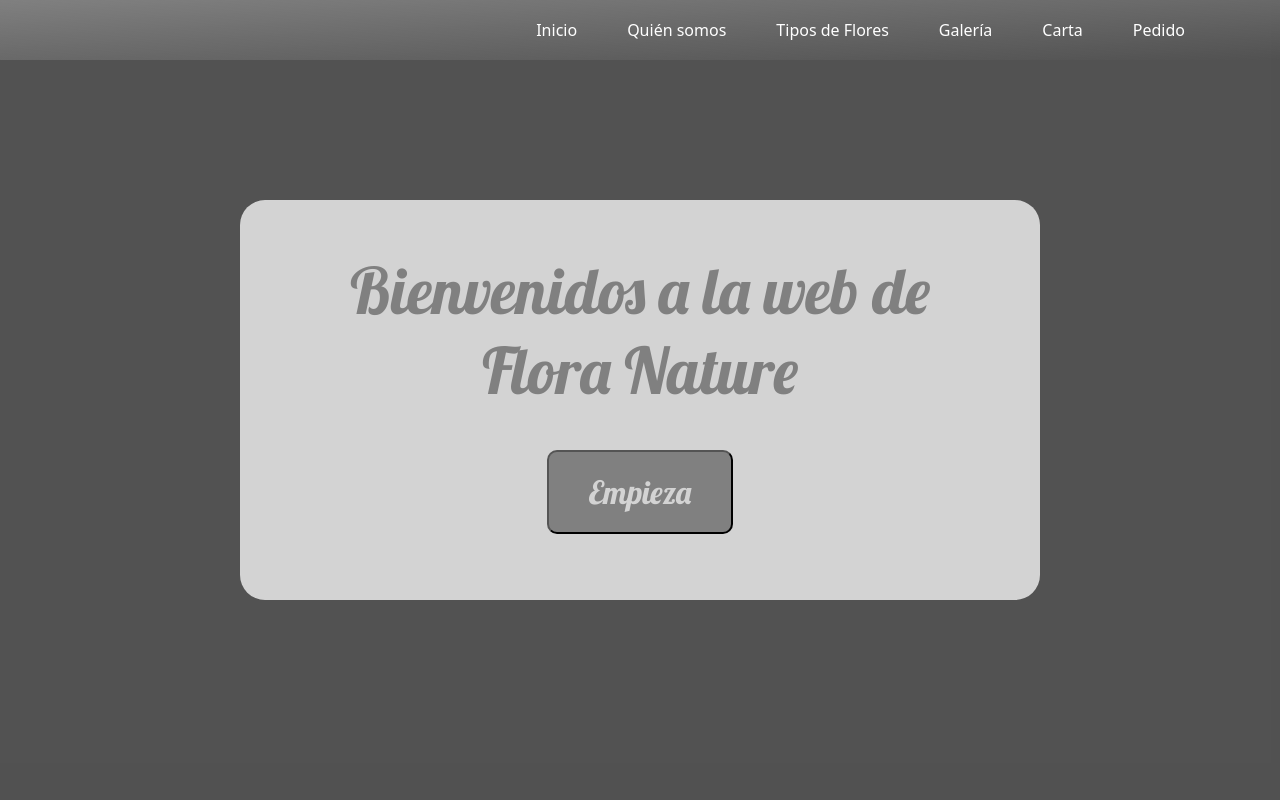
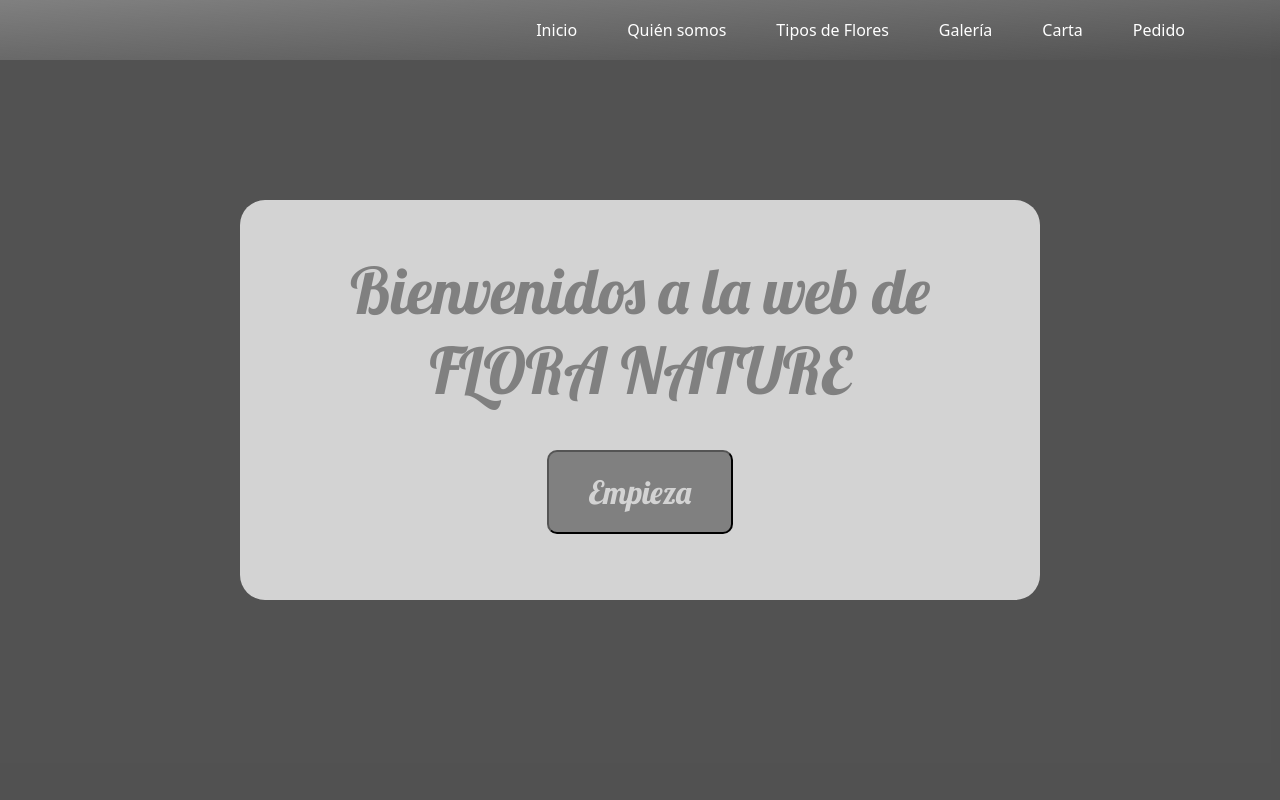
Before and after one commit to emilieux95/prueba1, a plain HTML site: page index.html in a window 1280 px wide. Shown: the top 800 px of the page. Drawn offline with nearby package versions, Linux system fonts and the light colour scheme; files that its build step writes are made by us from their sources; files whose address does not match are found by name; a web font is replaced by a local one.

Commit message:
ANADIMOS CAMBIO EN INDEX.HTML

```diff
--- a/index.html
+++ b/index.html
@@ -25,7 +25,7 @@
 	<!-- aqui empieza el modal de bienvenida -->
 	<div id="modalBienvenida">
 		<div id="modaleBoxB">
-			<h1>Bienvenidos a la web de Flora Nature</h1>
+			<h1>Bienvenidos a la web de FLORA NATURE</h1>
 			<button onclick="cerrarMB()">Empieza</button>
 		</div>
 	</div>
```
